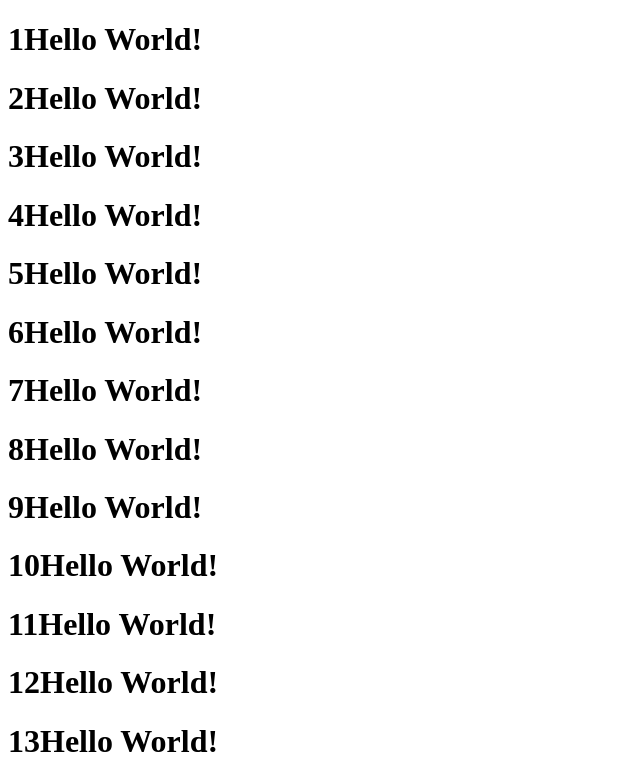
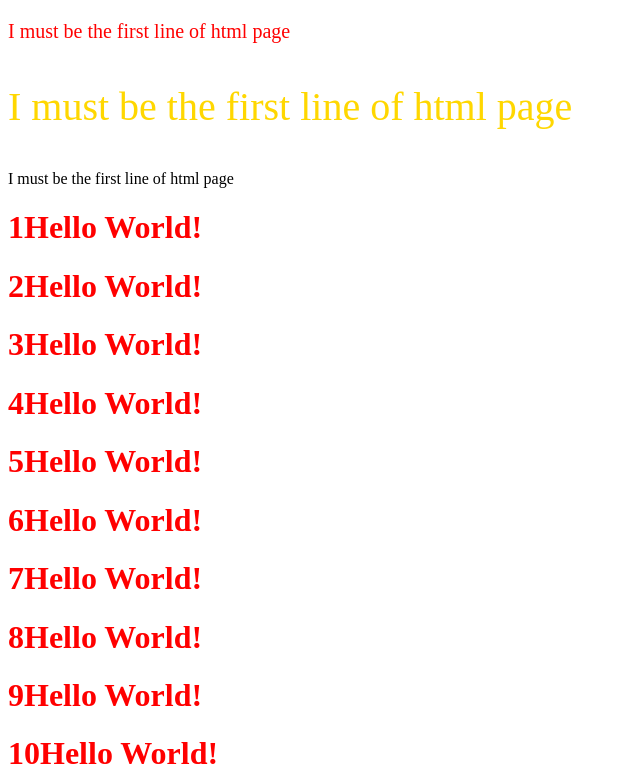
Before and after one commit to rayaanisse014-jpg/javascript, a plain HTML site: page DOM/Index.html in a window 1280 px wide. Shown: the top 778 px of the page, without its empty margins (0-640 px from the left). Drawn offline with Linux system fonts and the light colour scheme.

Commit message:
i studied DOM and objects

```diff
--- a/DOM/Index.html
+++ b/DOM/Index.html
@@ -7,6 +7,9 @@
 
 </head>
 <body>
+    <p id="wanna-first"> I must be the first line of html page</p>
+    <p id="wanna-first"> I must be the first line of html page</p>
+    <div id="wanna-first"> I must be the first line of html page</p>
     <script src="script.js"></script>
 </body>
 </html>
--- a/DOM/script.js
+++ b/DOM/script.js
@@ -1,6 +1,14 @@
 
 for (let i = 1; i <= 500; i++ ){
 let firstH1 = document.createElement("h1")
-firstH1.textContent = i + "Hello World!"
+firstH1.innerHTML = i + "Hello World!"
+firstH1.style.color = 'red'
 document.body.appendChild(firstH1)
+// document.body.removeChild(firstH1)
 }
+
+let alltheFirstWannaBe = document.querySelectorAll("#wanna-first")
+alltheFirstWannaBe[0].style.color = "red"
+alltheFirstWannaBe[0].style.fontSize = "20px"
+alltheFirstWannaBe[1].style.color = "gold"
+alltheFirstWannaBe[1].style.fontSize = "40px"
```
Also changed, not shown: objects/object.js (added, +43 -0 lines).
